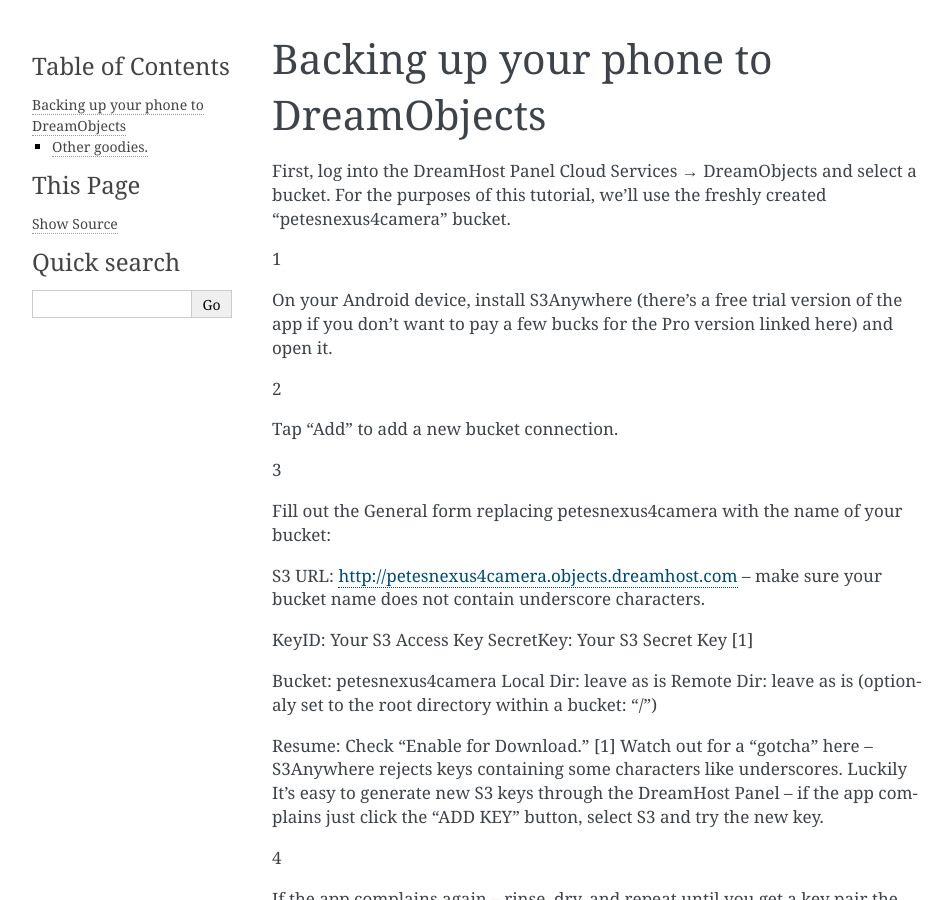
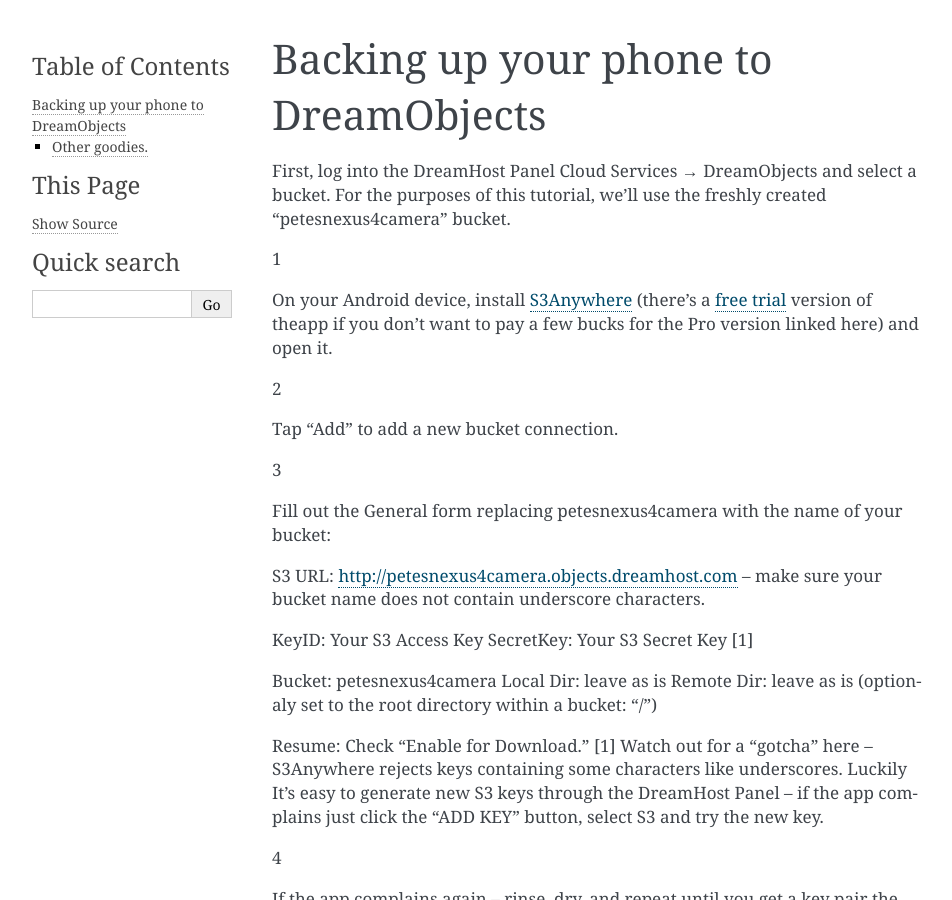
Before and after one commit to Rob-Pait/dreamcloud-docs, a Sphinx documentation site: the page built from tutorials/source/backing-up-your-phone.rst, in a window 1280 px wide and 900 px high. Shown: the whole window, without its empty margins (148-1100 px from the left). Built offline with Sphinx 7.4.7, drawn with Linux system fonts in a browser that asks for light colours.

Commit message:
add links to S3Anywhere

```diff
--- a/tutorials/source/backing-up-your-phone.rst
+++ b/tutorials/source/backing-up-your-phone.rst
@@ -8,8 +8,11 @@
 
 1
 
-On your Android device, install S3Anywhere (there’s a free trial version of the
-app if you don’t want to pay a few bucks for the Pro version linked here) and
+On your Android device, install `S3Anywhere
+<https://play.google.com/store/apps/details?id=lysesoft.s3anywherepro>`_ (there’s a
+`free trial <https://play.google.com/store/apps/details?id=lysesoft.s3anywhere>`_
+version of theapp if you don’t want to pay a few bucks for the Pro version
+linked here) and
 open it.
 
 2
```
